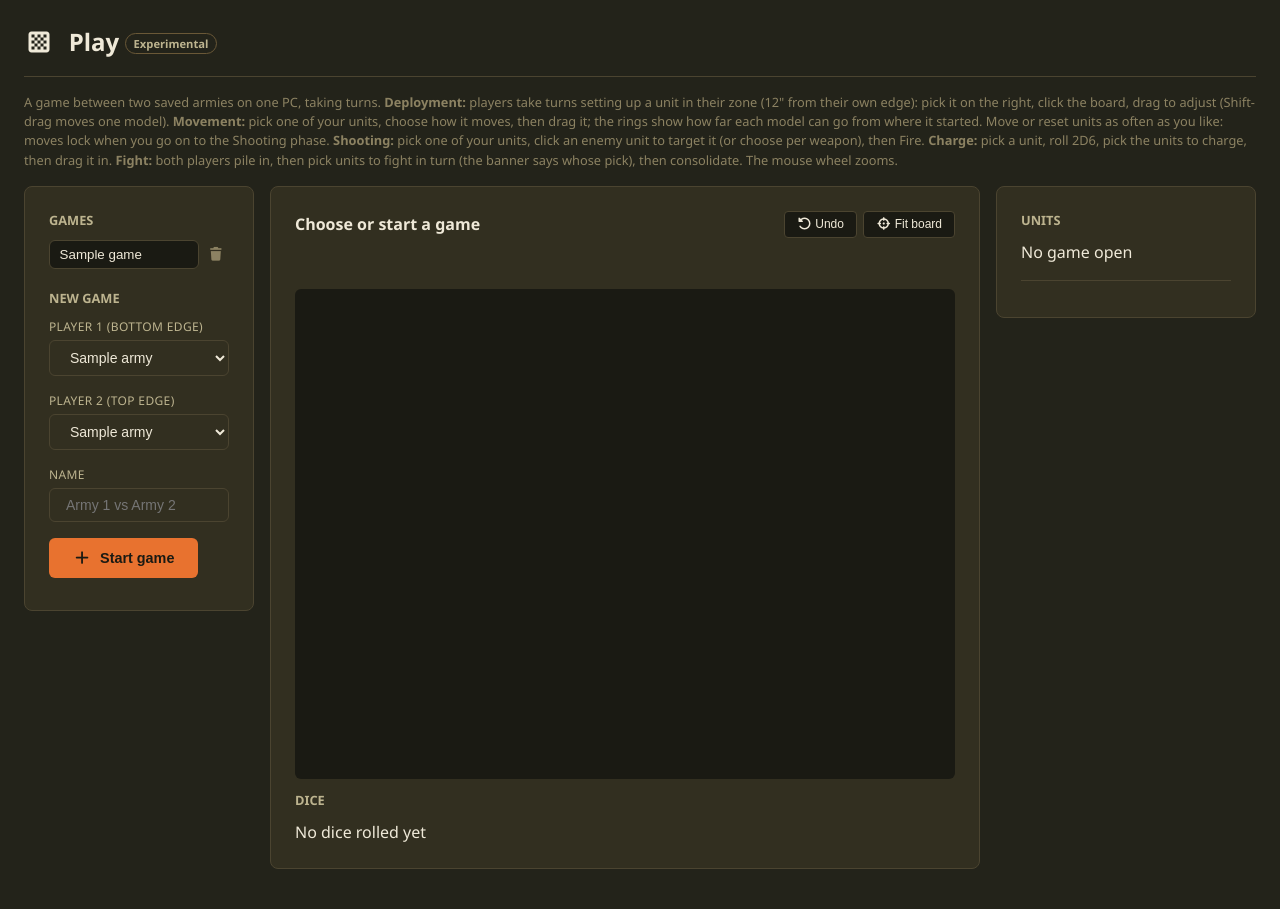
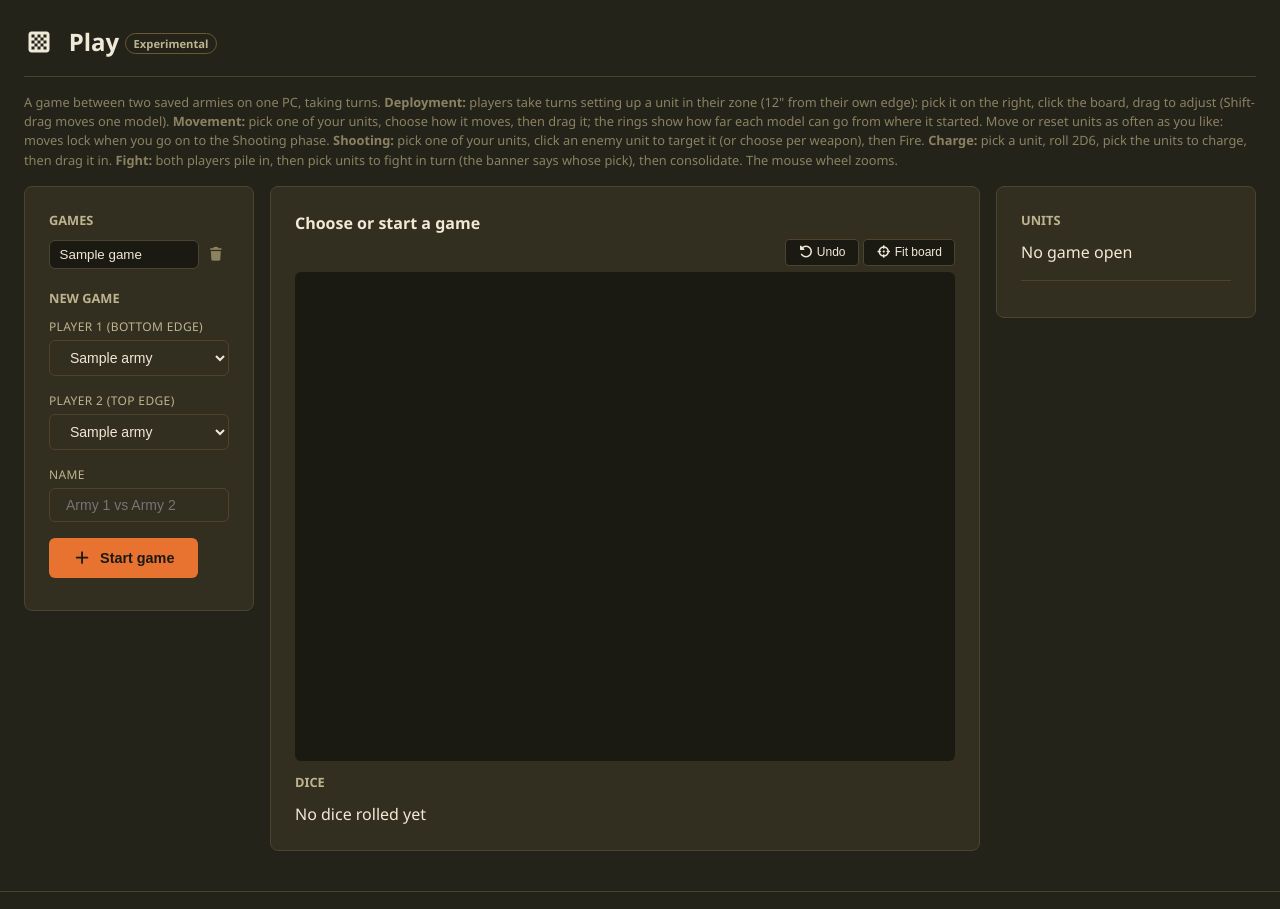
Before and after one commit to mleech142/40k-combat-simulator, a Flask app: page /play in a window 1280 px wide. Shown: the part 70-979 px from the top of the page. Run offline with Flask 3, Linux system fonts and the light colour scheme; tables that the repository leaves empty hold one stand-in row (values such as "Sample post"); some libraries are stand-ins or nearby versions.

Commit message:
Play: tighter header above the board
The message, the phase track and the buttons share one row under the title
line, with smaller margins, so the board starts higher.

Co-Authored-By: Claude Opus 5.5 <noreply@anthropic.com>

```diff
--- a/src/combat_sim/static/css/style.css
+++ b/src/combat_sim/static/css/style.css
@@ -3640,9 +3640,12 @@ h4 .fa-solid,
 .btn-icon { background: none; border: none; color: var(--text-muted); cursor: pointer; padding: 0.3rem; }
 .btn-icon:hover { color: var(--error); }
 
-.play-toolbar { display: flex; align-items: center; gap: 0.75rem; margin-bottom: 0.5rem; flex-wrap: wrap; }
-.play-toolbar-actions { margin-left: auto; display: flex; gap: 0.4rem; }
-.play-message { color: var(--text-secondary); font-size: 0.9rem; order: 10; flex-basis: 100%; min-height: 1.35rem; }
+.play-toolbar { display: flex; align-items: center; gap: 0.75rem; margin-bottom: 0.25rem; flex-wrap: wrap; }
+/* The message on the left and the phase track in the middle share one row above the board */
+.play-subbar { display: grid; grid-template-columns: minmax(0, 1fr) auto minmax(0, 1fr); align-items: center;
+               gap: 0.75rem; margin-bottom: 0.35rem; min-height: 1.4rem; }
+.play-toolbar-actions { display: flex; flex-wrap: wrap; justify-content: flex-end; gap: 0.3rem; }
+.play-message { color: var(--text-secondary); font-size: 0.85rem; line-height: 1.3; }
 .play-turn { font-size: 0.9rem; padding-left: 0.5rem; border-left: 4px solid var(--play-p1); }
 .play-turn.play-p2 { border-left-color: var(--play-p2); }
 .play-move-modes { display: flex; flex-wrap: wrap; gap: 0.3rem; margin: 0.25rem 0 0.4rem; }
@@ -3742,17 +3745,16 @@ h4 .fa-solid,
 .play-die.critical { background: var(--accent); border-color: var(--accent); color: var(--on-accent); }
 .play-die.fail { opacity: 0.55; }
 .play-die.value { border-color: var(--text-secondary); color: var(--text-primary); }
-.play-phases { --player: var(--play-p1); display: flex; align-items: flex-start; justify-content: center; gap: 0;
-               margin: 0 0 0.6rem; }
+.play-phases { --player: var(--play-p1); display: flex; align-items: flex-start; justify-content: center; gap: 0; margin: 0; }
 .play-phases.play-p2 { --player: var(--play-p2); }
-.play-phase { display: flex; flex-direction: column; align-items: center; width: 4.5rem; }
+.play-phase { display: flex; flex-direction: column; align-items: center; width: 4.2rem; }
 .play-phase-box {
     position: relative; display: flex; align-items: center; justify-content: center;
     width: 2.4rem; height: 2.4rem; border-radius: 6px; font-size: 1rem;
     background: var(--bg-tertiary); border: 1px solid var(--border); color: var(--text-muted);
     transition: background 0.2s, color 0.2s, border-color 0.2s;
 }
-.play-phase-label { margin-top: 0.2rem; font-size: 0.72rem; color: var(--text-muted); text-align: center; line-height: 1.15; }
+.play-phase-label { margin-top: 0.1rem; font-size: 0.7rem; color: var(--text-muted); text-align: center; line-height: 1.15; }
 .play-phase-label small { display: block; color: var(--player); font-weight: 600; }
 .play-phase.done .play-phase-box { color: var(--text-secondary); border-color: var(--accent-dim); opacity: 0.7; }
 .play-phase-done { position: absolute; right: -0.3rem; bottom: -0.3rem; font-size: 0.6rem; padding: 0.12rem;
@@ -3760,7 +3762,7 @@ h4 .fa-solid,
 .play-phase.current .play-phase-box { background: var(--player); border-color: var(--player); color: var(--on-accent);
                                       box-shadow: 0 0 0 3px color-mix(in srgb, var(--player) 30%, transparent); }
 .play-phase.current .play-phase-label { color: var(--text-primary); font-weight: 600; }
-.play-phase-link { width: 1.2rem; height: 2px; margin-top: 1.2rem; background: var(--border); }
+.play-phase-link { width: 1rem; height: 2px; margin-top: 1.2rem; background: var(--border); }
 .play-scoreboard { display: flex; gap: 0.75rem; font-size: 0.85rem; color: var(--text-secondary); }
 .play-scoreboard .play-p1 { border-bottom: 2px solid var(--play-p1); }
 .play-scoreboard .play-p2 { border-bottom: 2px solid var(--play-p2); }
--- a/src/combat_sim/templates/play.html
+++ b/src/combat_sim/templates/play.html
@@ -41,7 +41,10 @@
             <strong id="game-title">Choose or start a game</strong>
             <span class="play-turn" id="turn-banner"></span>
             <span class="play-scoreboard" id="scoreboard"></span>
+        </div>
+        <div class="play-subbar">
             <span class="play-message" id="play-message" role="status"></span>
+            <div class="play-phases" id="phase-track" aria-label="Phases of this turn"></div>
             <span class="play-toolbar-actions">
                 <button class="btn-small" id="phase-btn" hidden><i class="fa-solid fa-forward-step" aria-hidden="true"></i> <span>Next phase</span></button>
                 <button class="btn-small" id="correct-btn" hidden><i class="fa-solid fa-scale-balanced" aria-hidden="true"></i> Correct the game</button>
@@ -49,7 +52,6 @@
                 <button class="btn-small" id="fit-btn"><i class="fa-solid fa-crosshairs" aria-hidden="true"></i> Fit board</button>
             </span>
         </div>
-        <div class="play-phases" id="phase-track" aria-label="Phases of this turn"></div>
         <div class="play-pending" id="pending-bar" hidden></div>
         <div class="play-correction" id="correction-panel" hidden></div>
         <svg id="play-board" class="play-board" xmlns="http://www.w3.org/2000/svg" role="img"
```
